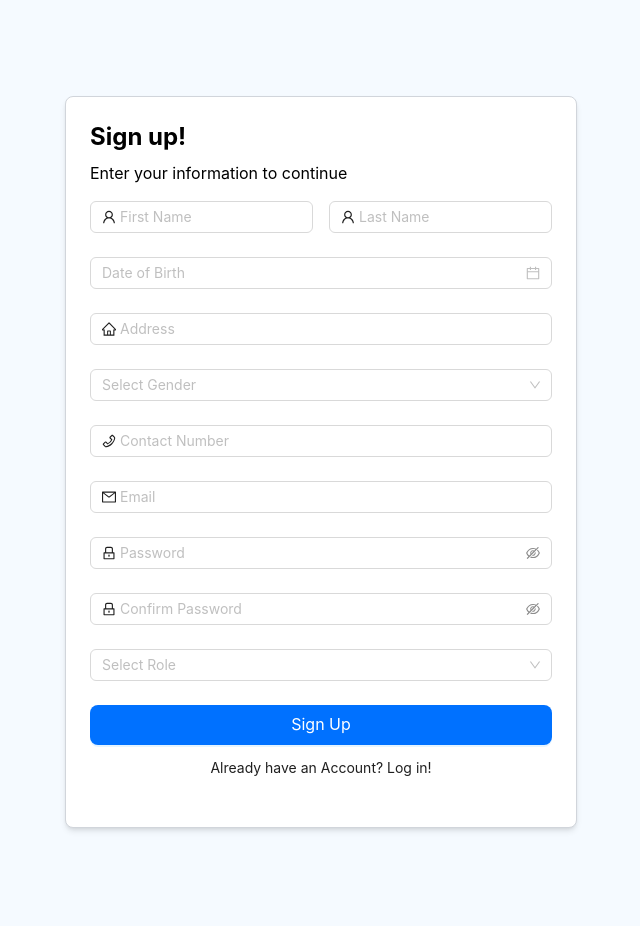
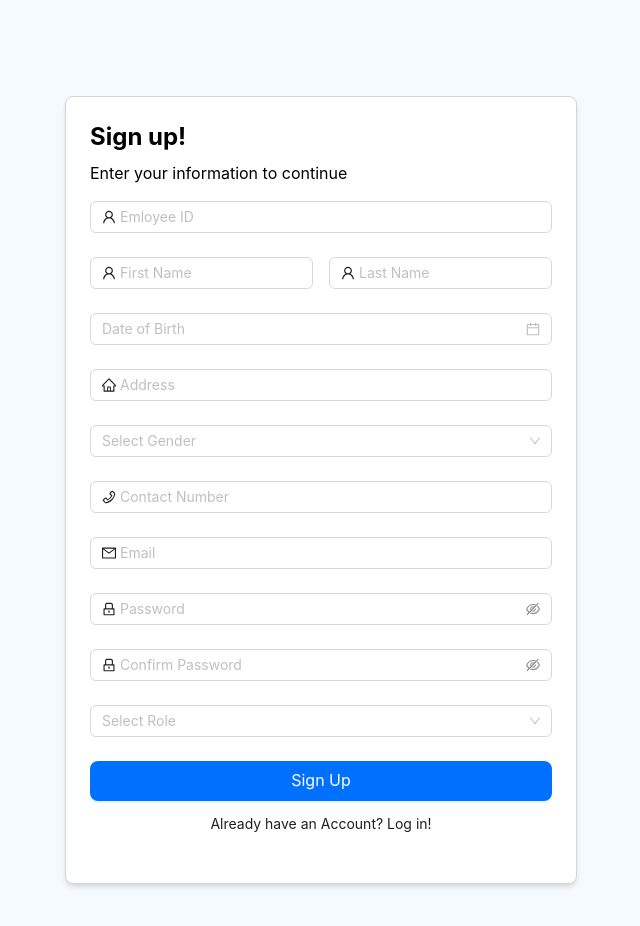
Before and after one commit to AbhishekPeiris/Transport-management-system-01, a React (Create React App) app in the folder frontend/: page /signup in a window 1280 px wide. Shown: the top 926 px of the page, without its empty margins (319-959 px from the left). Built offline with nearby package versions, Linux system fonts and the light colour scheme; what @react-pdf/renderer would draw is missing.

Commit message:
error fixed

```diff
--- a/frontend/src/pages/Auth/Signup.jsx
+++ b/frontend/src/pages/Auth/Signup.jsx
@@ -52,6 +52,14 @@ const Signup = () => {
                 autoComplete="off"
                 form={form}
             >
+                <Form.Item
+                    name="eid"
+                    rules={[
+                        { required: true, message: "Please input eid" },
+                    ]}
+                >
+                    <Input prefix={<UserOutlined />} placeholder="Emloyee ID" />
+                </Form.Item>
                 <Row gutter={16}>
                     <Col xs={24} md={12}>
                         <Form.Item
```
